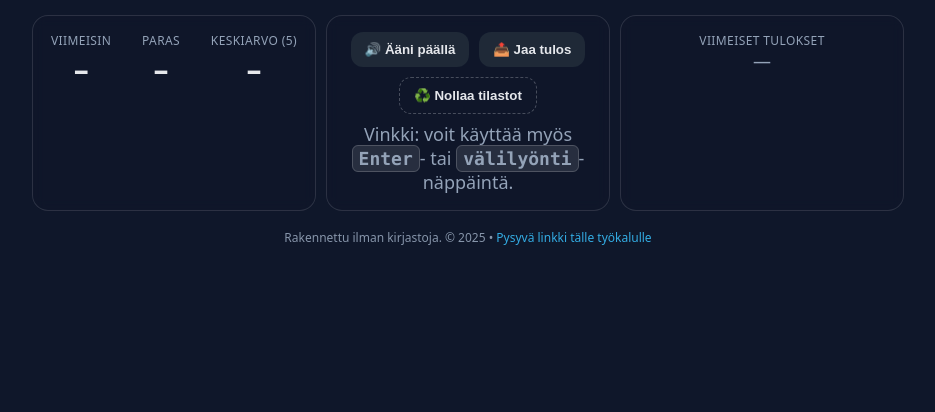
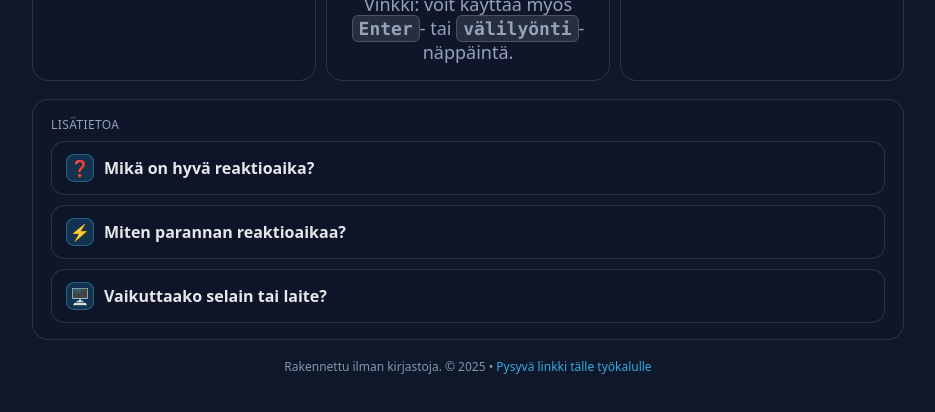
Before and after one commit to eliasleosalo-star/Reaktioaika, a plain HTML site: page index.html in a window 1280 px wide. Shown: the part 362-774 px from the top of the page, without its empty margins (172-1107 px from the left). Drawn offline with Linux system fonts and the light colour scheme.

Commit message:
Update index.html
fax korttien lisäys

```diff
--- a/index.html
+++ b/index.html
@@ -89,6 +89,14 @@
 
     /* Big click area overlay for instructions */
     #overlay { position: fixed; inset: 0; }
+      /* FAQ (kollapsoituvat tietolaatikot) */
+    details.faq { text-align: left; background: var(--card); border: 1px solid rgba(255,255,255,0.12); border-radius: 14px; padding: 12px 14px; }
+    details.faq + details.faq { margin-top: 10px; }
+    details.faq[open] { border-color: rgba(255,255,255,0.2); }
+    details.faq summary { list-style: none; cursor: pointer; display: flex; align-items: center; gap: 10px; font-weight: 800; }
+    details.faq summary::-webkit-details-marker { display: none; }
+    .faq-icon { width: 28px; height: 28px; display: inline-grid; place-items: center; border-radius: 8px; background: rgba(56,189,248,0.18); border: 1px solid rgba(56,189,248,0.35); font-size: 16px; }
+    .faq-content { color: var(--muted); margin-top: 8px; line-height: 1.5; }
   </style>
 </head>
 <body tabindex="0" aria-live="polite">
@@ -131,6 +139,32 @@
         <div id="history" class="subtext">—</div>
       </section>
     </div>
+
+    <!-- FAQ / tieto-osiot: yksinkertainen ja piilotettuna kunnes avataan -->
+    <section class="panel" aria-label="Tietoa reaktioajasta" style="text-align:left">
+      <div class="small" style="margin-bottom:8px">Lisätietoa</div>
+
+      <details class="faq">
+        <summary><span class="faq-icon">❓</span> Mikä on hyvä reaktioaika?</summary>
+        <div class="faq-content">
+          Keskimääräinen reaktioaika aikuisilla on noin <strong>250&nbsp;ms</strong>. Nuorilla ja paljon pelaavilla tulos on usein <strong>150–200&nbsp;ms</strong>. Alle 150&nbsp;ms on poikkeuksellisen hyvä. Iän myötä reaktio hidastuu (esim. 300–350&nbsp;ms yli 60‑vuotiailla).
+        </div>
+      </details>
+
+      <details class="faq">
+        <summary><span class="faq-icon">⚡</span> Miten parannan reaktioaikaa?</summary>
+        <div class="faq-content">
+          Toisto auttaa: tee lyhyitä, säännöllisiä harjoituksia (esim. tämä testi 3–5 kierrosta/päivä). Unen laatu, vireystila ja keskittyminen vaikuttavat selvästi. Silmä–käsi‑koordinaatiota kehittävät lajit (pöytätennis, rytmipelit) tukevat parantumista.
+        </div>
+      </details>
+
+      <details class="faq">
+        <summary><span class="faq-icon">🖥️</span> Vaikuttaako selain tai laite?</summary>
+        <div class="faq-content">
+          Pieni vaikutus voi olla. Mittaus käyttää selaimen <em>performance.now()</em>‑kelloa, mutta näytön virkistystaajuus ja laitteesi kuormitus voivat tuoda kymmenien millisekuntien eroja. Vertaa tuloksia samalla laitteella ja selaimella.
+        </div>
+      </details>
+    </section>
 
     <footer>
       Rakennettu ilman kirjastoja. © <span id="year"></span> • <a href="#" id="permalink">Pysyvä linkki tälle työkalulle</a>
```
